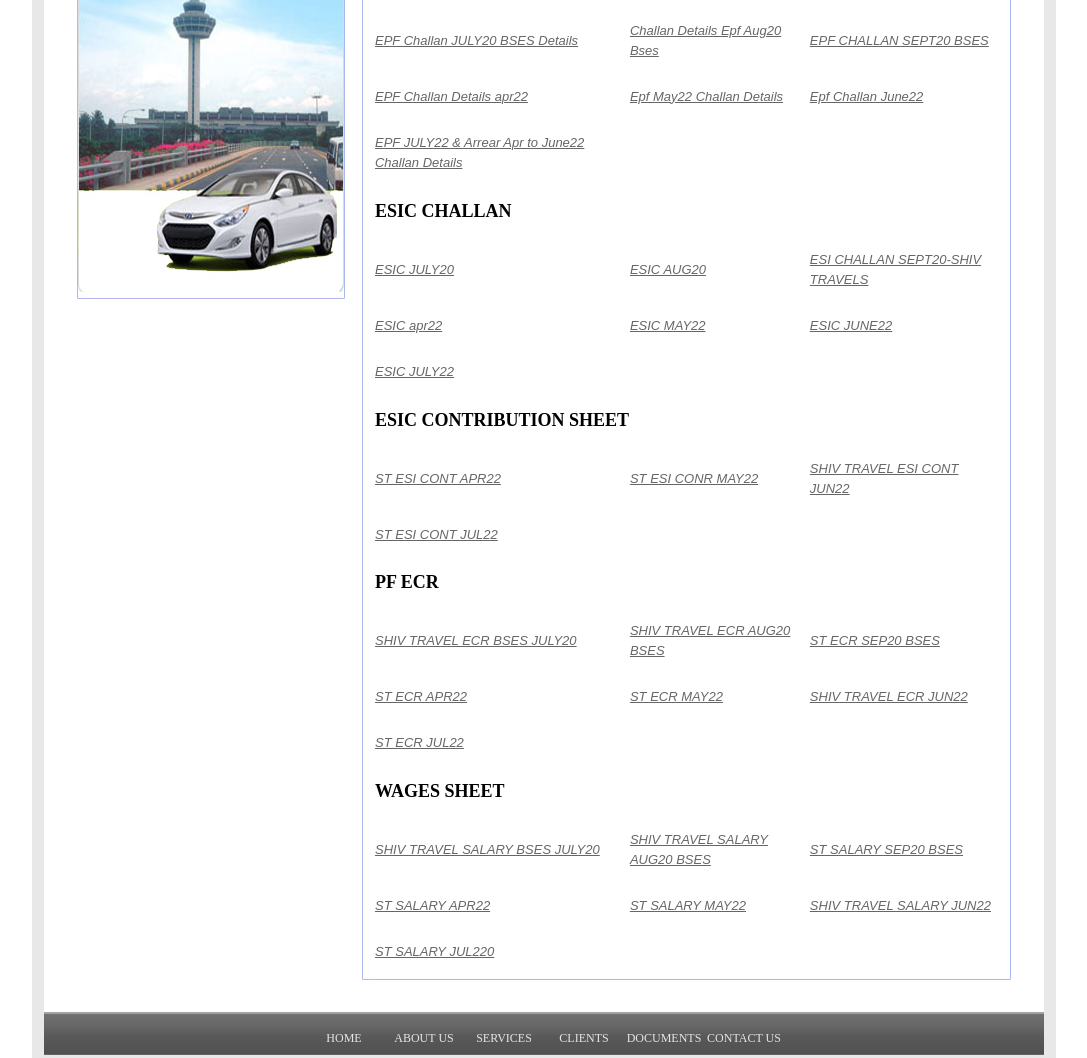
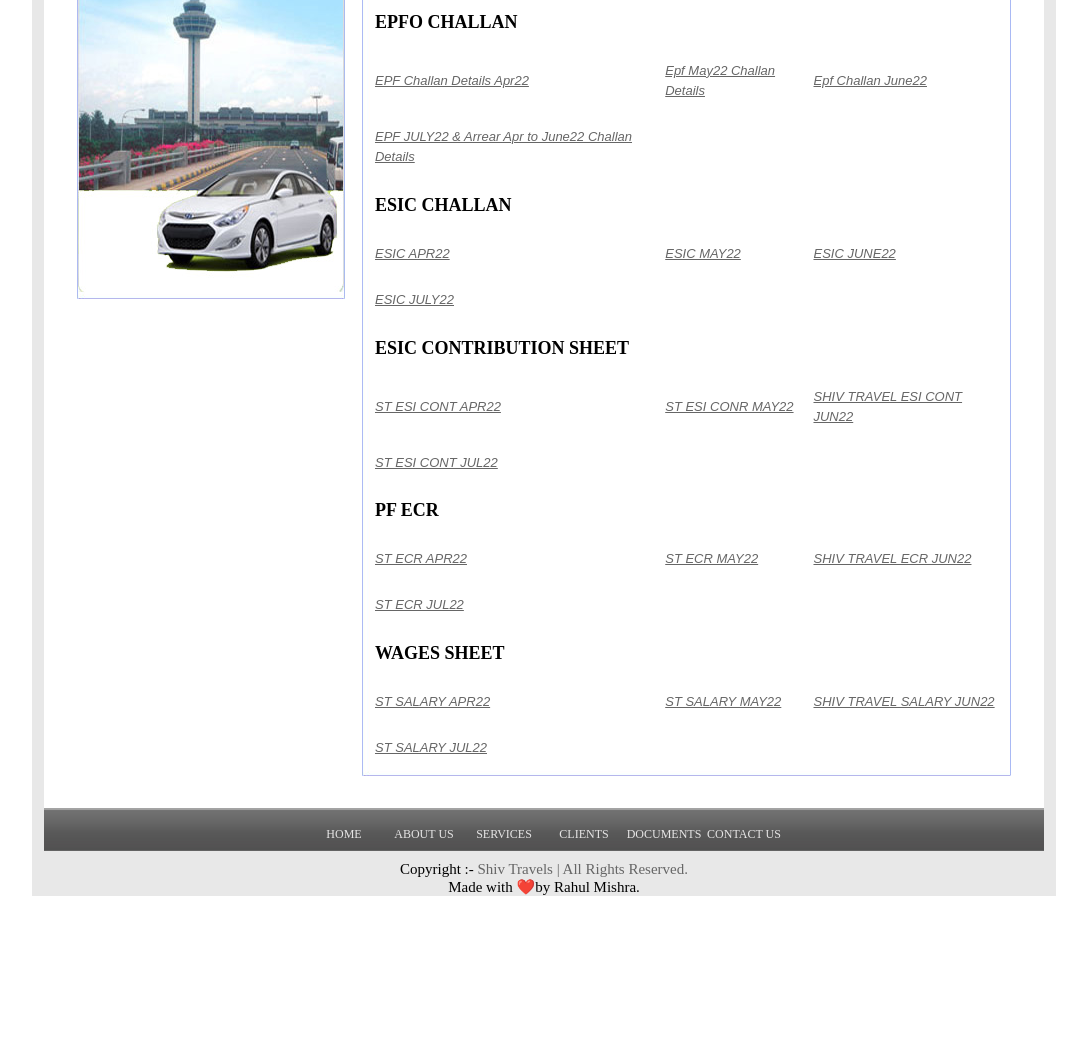
Before and after one commit to shivtravels/shivtravels.github.io, a plain HTML site: page other.htm in a window 1280 px wide. Shown: the part 629-1687 px from the top of the page, without its empty margins (96-1183 px from the left). After the commit the page ends 1525 px from the top, so only its background shows below. Drawn offline with Linux system fonts and the light colour scheme; files whose address does not match are found by name.

Commit message:
updated documents

```diff
--- a/other.htm
+++ b/other.htm
@@ -236,29 +236,29 @@
                                                                     <td col-span="3"><h2>EPFO CHALLAN</h2></td>
                                                                 </tr>
 
-                                                                <tr>
-                                                                    <td>
-                                                                        <p>
-                                                                            <a href="pdf/EPFO CHALLAN/EPF Challan JULY20 BSES Details.pdf"
-                                                                               target="_blank"><u><i>EPF Challan JULY20 BSES Details</i></u></a><br>
-                                                                        </p>
-                                                                    </td>
-                                                                    <td>
-                                                                        <p><a href="pdf/EPFO CHALLAN/Challan Details Epf Aug20 Bses.pdf"
-                                                                              target="_blank"><u><i>Challan Details Epf Aug20 Bses</i></u></a><br>
-                                                                        </p>
-                                                                    </td>
-                                                                    <td>
-                                                                        <p><a href="pdf/EPFO CHALLAN/EPF CHALLAN SEPT20 BSES.pdf"
-                                                                              target="_blank"><u><i>EPF CHALLAN SEPT20 BSES</i></u></a><br>
-                                                                        </p>
-                                                                    </td>
-                                                                </tr>
+<!--                                                                <tr>-->
+<!--                                                                    <td>-->
+<!--                                                                        <p>-->
+<!--                                                                            <a href="pdf/EPFO CHALLAN/EPF Challan JULY20 BSES Details.pdf"-->
+<!--                                                                               target="_blank"><u><i>EPF Challan JULY20 BSES Details</i></u></a><br>-->
+<!--                                                                        </p>-->
+<!--                                                                    </td>-->
+<!--                                                                    <td>-->
+<!--                                                                        <p><a href="pdf/EPFO CHALLAN/Challan Details Epf Aug20 Bses.pdf"-->
+<!--                                                                              target="_blank"><u><i>Challan Details Epf Aug20 Bses</i></u></a><br>-->
+<!--                                                                        </p>-->
+<!--                                                                    </td>-->
+<!--                                                                    <td>-->
+<!--                                                                        <p><a href="pdf/EPFO CHALLAN/EPF CHALLAN SEPT20 BSES.pdf"-->
+<!--                                                                              target="_blank"><u><i>EPF CHALLAN SEPT20 BSES</i></u></a><br>-->
+<!--                                                                        </p>-->
+<!--                                                                    </td>-->
+<!--                                                                </tr>-->
 
                                                                 <tr>
                                                                     <td>
                                                                         <p><a href="pdf/EPFO CHALLAN/EPF Challan Details apr22.pdf"
-                                                                              target="_blank"><u><i>EPF Challan Details apr22</i></u></a>
+                                                                              target="_blank"><u><i>EPF Challan Details Apr22</i></u></a>
                                                                         </p>
                                                                     </td>
                                                                     <td>
@@ -289,31 +289,31 @@
                                                                     <td col-span="3"><h2>ESIC CHALLAN</h2></td>
                                                                 </tr>
 
-                                                                <tr>
-                                                                    <td>
-                                                                        <p>
-                                                                            <a href="pdf/ESIC CHALLAN/ESIC JULY20.pdf"
-                                                                               target="_blank"><u><i>ESIC JULY20</i></u></a><br>
-                                                                        </p>
-                                                                    </td>
-                                                                    <td>
-                                                                        <p>
-                                                                            <a href="pdf/ESIC CHALLAN/ESIC AUG20.pdf"
-                                                                               target="_blank"><u><i>ESIC AUG20</i></u></a><br>
-                                                                        </p>
-                                                                    </td>
-                                                                    <td>
-                                                                        <p>
-                                                                            <a href="pdf/ESIC CHALLAN/ESI CHALLAN SEPT20-SHIV TRAVELS.pdf"
-                                                                               target="_blank"><u><i>ESI CHALLAN SEPT20-SHIV TRAVELS</i></u></a><br>
-                                                                        </p>
-                                                                    </td>
-                                                                </tr>
+<!--                                                                <tr>-->
+<!--                                                                    <td>-->
+<!--                                                                        <p>-->
+<!--                                                                            <a href="pdf/ESIC CHALLAN/ESIC JULY20.pdf"-->
+<!--                                                                               target="_blank"><u><i>ESIC JULY20</i></u></a><br>-->
+<!--                                                                        </p>-->
+<!--                                                                    </td>-->
+<!--                                                                    <td>-->
+<!--                                                                        <p>-->
+<!--                                                                            <a href="pdf/ESIC CHALLAN/ESIC AUG20.pdf"-->
+<!--                                                                               target="_blank"><u><i>ESIC AUG20</i></u></a><br>-->
+<!--                                                                        </p>-->
+<!--                                                                    </td>-->
+<!--                                                                    <td>-->
+<!--                                                                        <p>-->
+<!--                                                                            <a href="pdf/ESIC CHALLAN/ESI CHALLAN SEPT20-SHIV TRAVELS.pdf"-->
+<!--                                                                               target="_blank"><u><i>ESI CHALLAN SEPT20-SHIV TRAVELS</i></u></a><br>-->
+<!--                                                                        </p>-->
+<!--                                                                    </td>-->
+<!--                                                                </tr>-->
 
                                                                 <tr>
                                                                     <td>
                                                                         <p><a href="pdf/ESIC CHALLAN/ESIC apr22.pdf"
-                                                                              target="_blank"><u><i>ESIC apr22</i></u></a>
+                                                                              target="_blank"><u><i>ESIC APR22</i></u></a>
                                                                         </p>
                                                                     </td>
                                                                     <td>
@@ -405,26 +405,26 @@
                                                                 <tr>
                                                                     <td col-span="3"><h2>PF ECR</h2></td>
                                                                 </tr>
-                                                                <tr>
-                                                                    <td>
-                                                                        <p>
-                                                                            <a href="pdf/PF ECR/SHIV TRAVEL ECR BSES JULY20.pdf"
-                                                                               target="_blank"><u><i>SHIV TRAVEL ECR BSES JULY20</i></u></a><br>
-                                                                        </p>
-                                                                    </td>
-                                                                    <td>
-                                                                        <p>
-                                                                            <a href="pdf/PF ECR/SHIV TRAVEL ECR AUG20 BSES.pdf"
-                                                                               target="_blank"><u><i>SHIV TRAVEL ECR AUG20 BSES</i></u></a><br>
-                                                                        </p>
-                                                                    </td>
-                                                                    <td>
-                                                                        <p>
-                                                                            <a href="pdf/PF ECR/ST ECR SEP20 BSES.pdf"
-                                                                               target="_blank"><u><i>ST ECR SEP20 BSES</i></u></a><br>
-                                                                        </p>
-                                                                    </td>
-                                                                </tr>
+<!--                                                                <tr>-->
+<!--                                                                    <td>-->
+<!--                                                                        <p>-->
+<!--                                                                            <a href="pdf/PF ECR/SHIV TRAVEL ECR BSES JULY20.pdf"-->
+<!--                                                                               target="_blank"><u><i>SHIV TRAVEL ECR BSES JULY20</i></u></a><br>-->
+<!--                                                                        </p>-->
+<!--                                                                    </td>-->
+<!--                                                                    <td>-->
+<!--                                                                        <p>-->
+<!--                                                                            <a href="pdf/PF ECR/SHIV TRAVEL ECR AUG20 BSES.pdf"-->
+<!--                                                                               target="_blank"><u><i>SHIV TRAVEL ECR AUG20 BSES</i></u></a><br>-->
+<!--                                                                        </p>-->
+<!--                                                                    </td>-->
+<!--                                                                    <td>-->
+<!--                                                                        <p>-->
+<!--                                                                            <a href="pdf/PF ECR/ST ECR SEP20 BSES.pdf"-->
+<!--                                                                               target="_blank"><u><i>ST ECR SEP20 BSES</i></u></a><br>-->
+<!--                                                                        </p>-->
+<!--                                                                    </td>-->
+<!--                                                                </tr>-->
 
 
                                                                 <tr>
@@ -472,26 +472,26 @@
                                                                 <tr>
                                                                     <td col-span="3"><h2>WAGES SHEET</h2></td>
                                                                 </tr>
-                                                                <tr>
-                                                                    <td>
-                                                                        <p>
-                                                                            <a href="pdf/WAGES SHEET/SHIV TRAVEL SALARY BSES JULY20.pdf"
-                                                                               target="_blank"><u><i>SHIV TRAVEL SALARY BSES JULY20</i></u></a><br>
-                                                                        </p>
-                                                                    </td>
-                                                                    <td>
-                                                                        <p>
-                                                                            <a href="pdf/WAGES SHEET/SHIV TRAVEL SALARY AUG20 BSES.pdf"
-                                                                               target="_blank"><u><i>SHIV TRAVEL SALARY AUG20 BSES</i></u></a><br>
-                                                                        </p>
-                                                                    </td>
-                                                                    <td>
-                                                                        <p>
-                                                                            <a href="pdf/WAGES SHEET/ST SALARY SEP20 BSES.pdf"
-                                                                               target="_blank"><u><i>ST SALARY SEP20 BSES</i></u></a><br>
-                                                                        </p>
-                                                                    </td>
-                                                                </tr>
+<!--                                                                <tr>-->
+<!--                                                                    <td>-->
+<!--                                                                        <p>-->
+<!--                                                                            <a href="pdf/WAGES SHEET/SHIV TRAVEL SALARY BSES JULY20.pdf"-->
+<!--                                                                               target="_blank"><u><i>SHIV TRAVEL SALARY BSES JULY20</i></u></a><br>-->
+<!--                                                                        </p>-->
+<!--                                                                    </td>-->
+<!--                                                                    <td>-->
+<!--                                                                        <p>-->
+<!--                                                                            <a href="pdf/WAGES SHEET/SHIV TRAVEL SALARY AUG20 BSES.pdf"-->
+<!--                                                                               target="_blank"><u><i>SHIV TRAVEL SALARY AUG20 BSES</i></u></a><br>-->
+<!--                                                                        </p>-->
+<!--                                                                    </td>-->
+<!--                                                                    <td>-->
+<!--                                                                        <p>-->
+<!--                                                                            <a href="pdf/WAGES SHEET/ST SALARY SEP20 BSES.pdf"-->
+<!--                                                                               target="_blank"><u><i>ST SALARY SEP20 BSES</i></u></a><br>-->
+<!--                                                                        </p>-->
+<!--                                                                    </td>-->
+<!--                                                                </tr>-->
 
 
                                                                 <tr>
@@ -519,7 +519,7 @@
                                                                     <td>
                                                                         <p>
                                                                             <a href="pdf/WAGES SHEET/ST SALARY JUL22.pdf"
-                                                                               target="_blank"><u><i>ST SALARY JUL220</i></u></a>
+                                                                               target="_blank"><u><i>ST SALARY JUL22</i></u></a>
                                                                         </p>
                                                                     </td>
 
```
